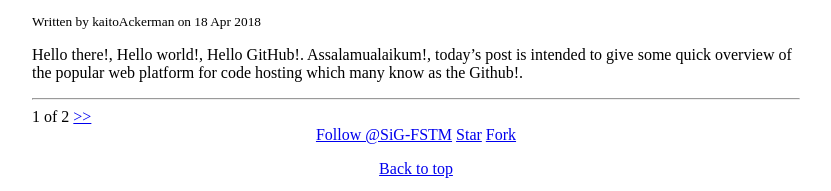
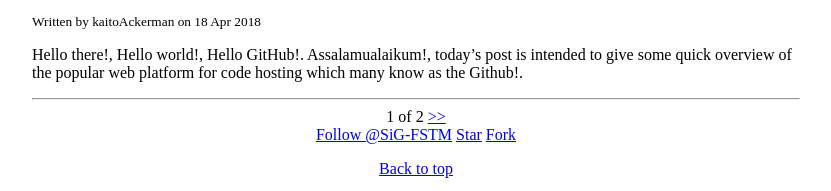
Before and after one commit to SiG-FSTM/sig-fstm.github.io, a Jekyll site: the page built from index.html, in a window 1280 px wide. Shown: the part 1001-1192 px from the top of the page, without its empty margins (224-1055 px from the left). Built offline with Jekyll 4.4.1, drawn with Linux system fonts in a browser that asks for light colours; the list of posts is cut into pages by our own code.

Commit message:
Pagination align

```diff
--- a/assets/css/style.scss
+++ b/assets/css/style.scss
@@ -44,6 +44,10 @@ footer {
 	&:hover{
 		text-decoration: underline;
 	}
+}
+
+.pagination{
+	text-align: center;
 }
 
 .author {
--- a/index.html
+++ b/index.html
@@ -14,7 +14,7 @@ layout: default
 {% endfor %}
 
 <!-- Pagination links -->
-<div>
+<div class="pagination">
 	{% if paginator.previous_page %}
 		<a href="{{ paginator.previous_page_path }}"><<</a>
 	{% endif %}
```
